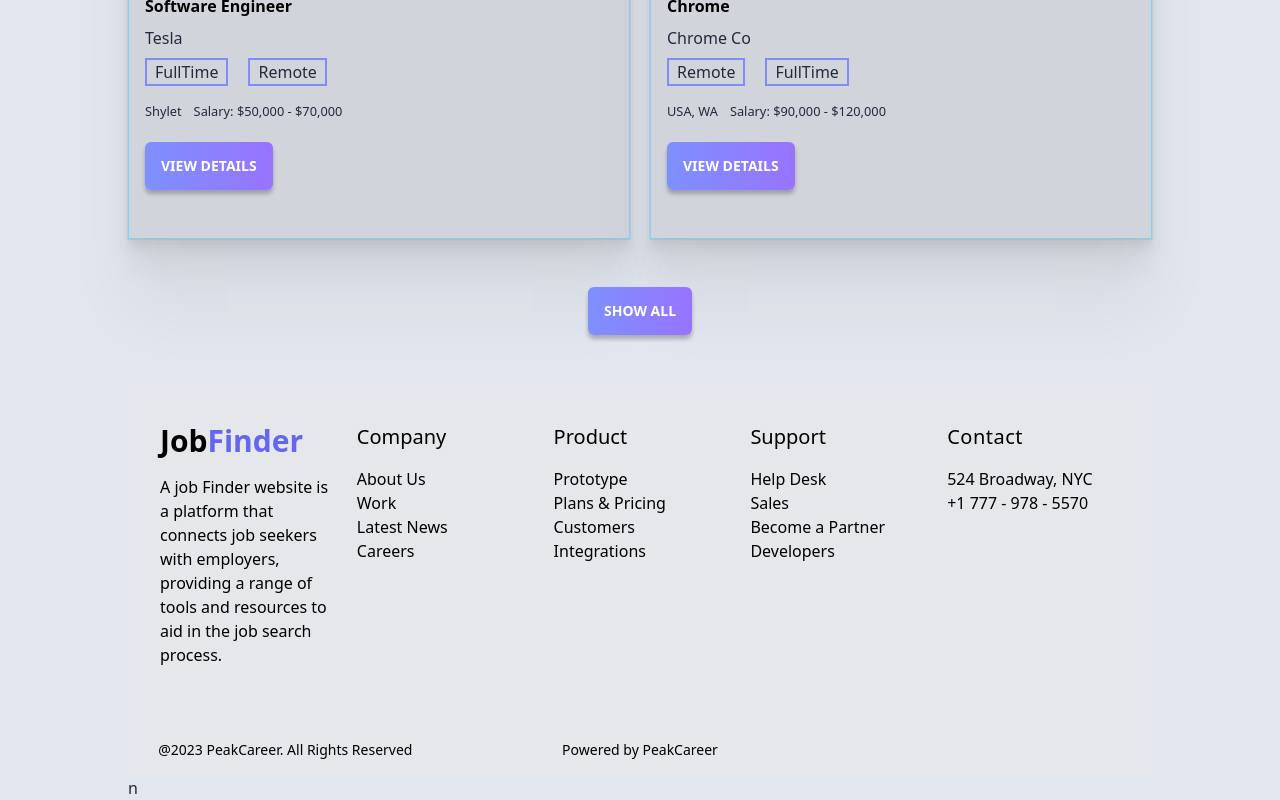
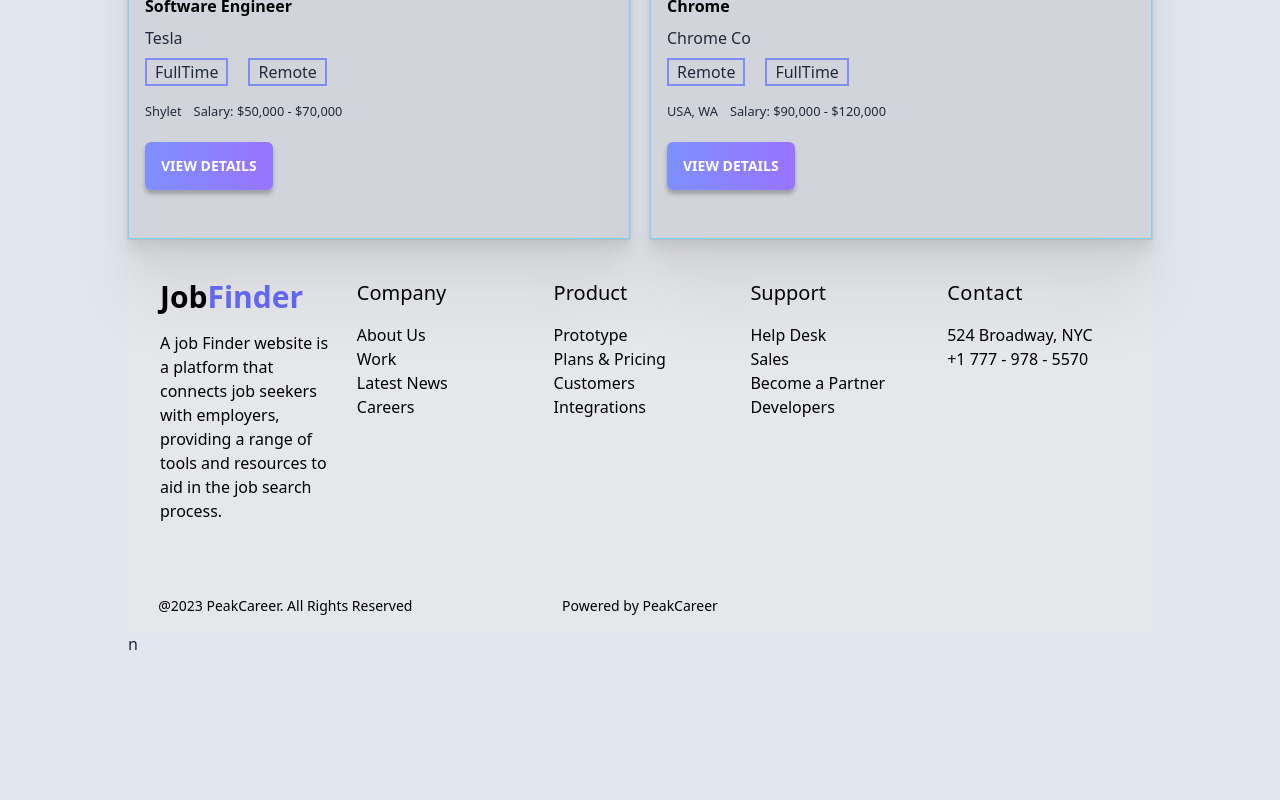
Before and after one commit to AkhiSharmin/career-hub-Assingment-9, a React (Vite) app: page / in a window 1280 px wide. Shown: the part 1562-2362 px from the top of the page. After the commit the page ends 2218 px from the top, so only its background shows below. Built offline with nearby package versions, Linux system fonts and the light colour scheme.

Commit message:
feature job done

```diff
--- a/src/components/FeaturedJob/FeaturedJob.jsx
+++ b/src/components/FeaturedJob/FeaturedJob.jsx
@@ -18,11 +18,7 @@ const FeaturedJob = ({featuredJobs}) => {
             }
 
             </div>
-            <div className='text-center my-10'>
-                {
-                showAll ? <button className='btn btn-active rounded-md my-2 btn-color' onClick={() => setShowAll(false)}>Show All</button> : <button className='btn btn-active rounded-md my-2 btn-color' onClick={() => setShowAll(true)}>Show Less</button>
-                }
-            </div>
+
         </div>
     );
 };
```
